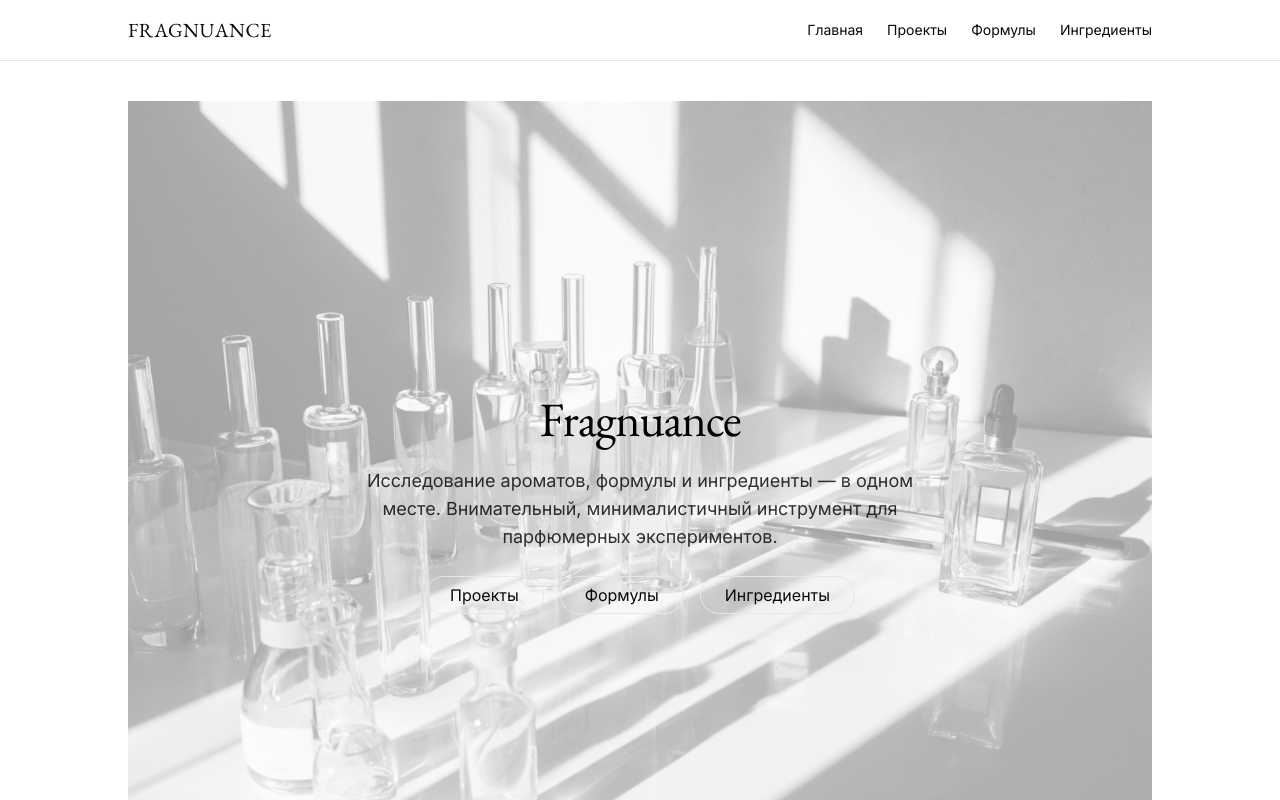
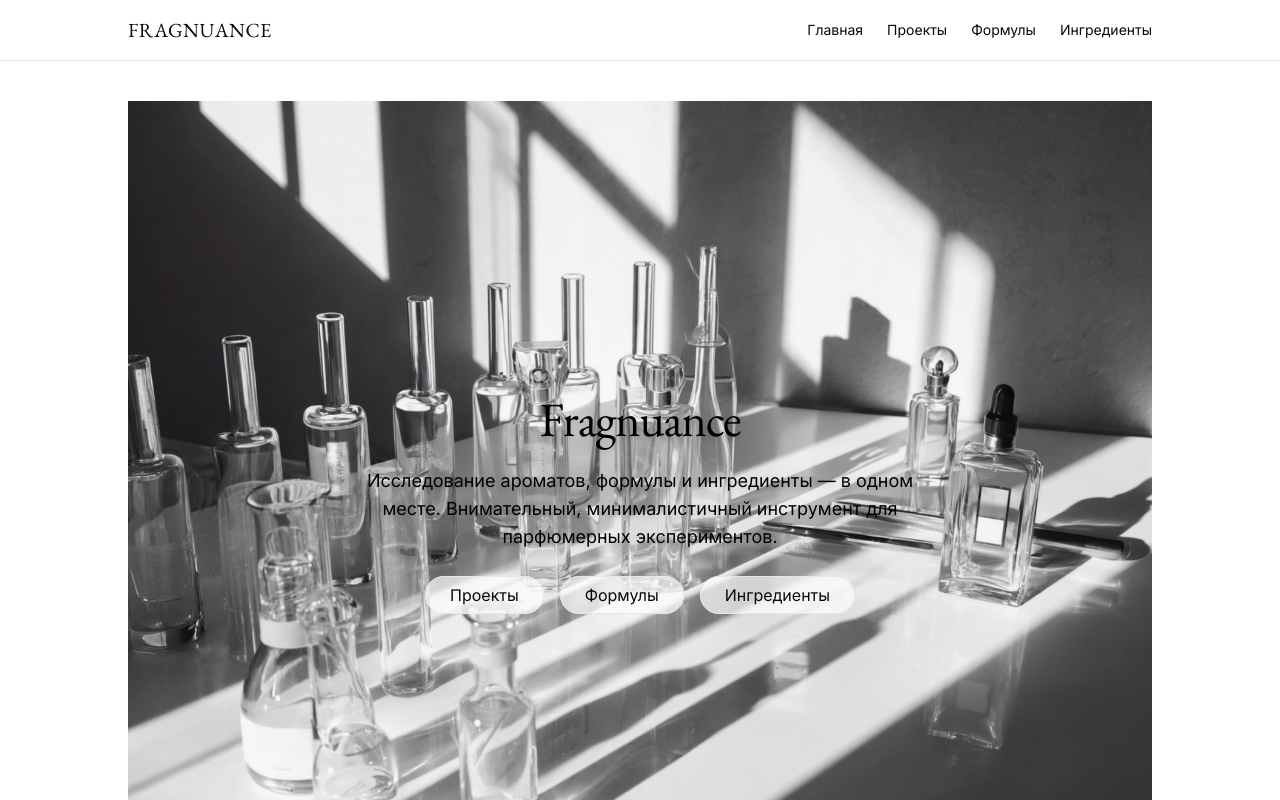
Before and after one commit to film-eyes/fragnuance, a React (Vite) app: page / in a window 1280 px wide. Shown: the top 800 px of the page. Built offline with nearby package versions, Linux system fonts and the light colour scheme.

Commit message:
new home.jsx

```diff
--- a/src/pages/Home.jsx
+++ b/src/pages/Home.jsx
@@ -4,34 +4,31 @@ export default function Home() {
       className="relative h-screen bg-cover bg-center flex flex-col items-center justify-center text-center px-4"
       style={{ backgroundImage: "url('/images/perfume-hero.png')" }}
     >
-      {/* Оверлей */}
-      <div className="absolute inset-0 bg-white/60"></div>
-
       {/* Контент */}
       <div className="relative z-10">
-        <h1 className="text-5xl font-serif mb-6 text-black">
+        <h1 className="text-5xl font-serif mb-6 text-black drop-shadow-md">
           Fragnuance
         </h1>
-        <p className="max-w-xl text-lg mb-8 text-black/80">
+        <p className="max-w-xl text-lg mb-8 text-black drop-shadow-md">
           Исследование ароматов, формулы и ингредиенты — в одном месте.
           Внимательный, минималистичный инструмент для парфюмерных экспериментов.
         </p>
         <div className="space-x-4">
           <a
             href="/projects"
-            className="px-6 py-2 border rounded-full hover:bg-black hover:text-white transition"
+            className="px-6 py-2 border rounded-full bg-white/70 hover:bg-black hover:text-white transition"
           >
             Проекты
           </a>
           <a
             href="/formulas"
-            className="px-6 py-2 border rounded-full hover:bg-black hover:text-white transition"
+            className="px-6 py-2 border rounded-full bg-white/70 hover:bg-black hover:text-white transition"
           >
             Формулы
           </a>
           <a
             href="/ingredients"
-            className="px-6 py-2 border rounded-full hover:bg-black hover:text-white transition"
+            className="px-6 py-2 border rounded-full bg-white/70 hover:bg-black hover:text-white transition"
           >
             Ингредиенты
           </a>
```
